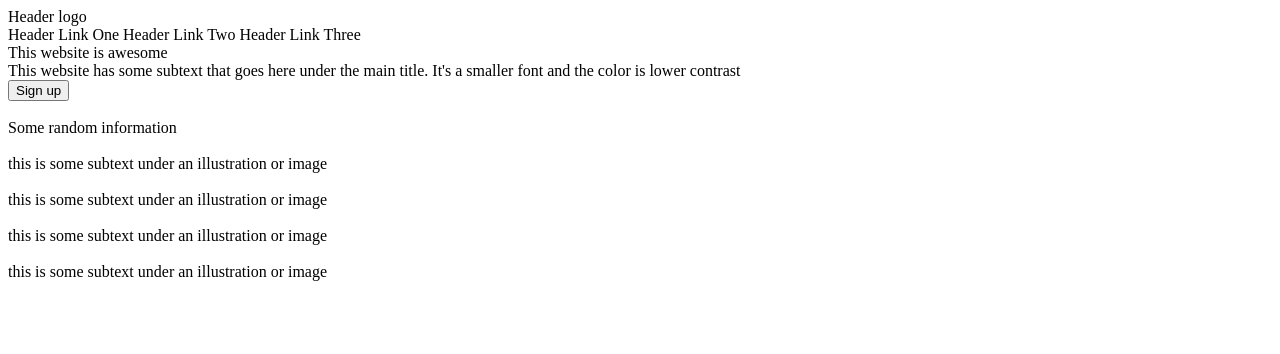
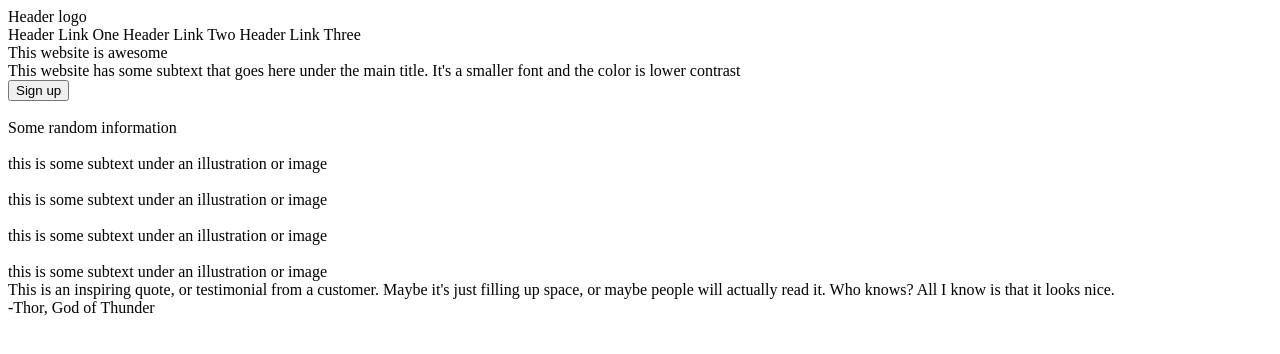
Before and after one commit to sharpskull2/odin-landing-page, a plain HTML site: page index.html in a window 1280 px wide. Drawn offline with Linux system fonts and the light colour scheme.

Commit message:
Wrote quotation placeholder

```diff
--- a/index.html
+++ b/index.html
@@ -43,5 +43,9 @@
                 </div>
             </div>
         </div>
+        <div class="quote">
+            <div class="quote-text">This is an inspiring quote, or testimonial from a customer. Maybe it's just filling up space, or maybe people will actually read it. Who knows? All I know is that it looks nice.</div>
+            <div class="quote-attribute">-Thor, God of Thunder</div>
+        </div>
     </body>
 </html>
```
